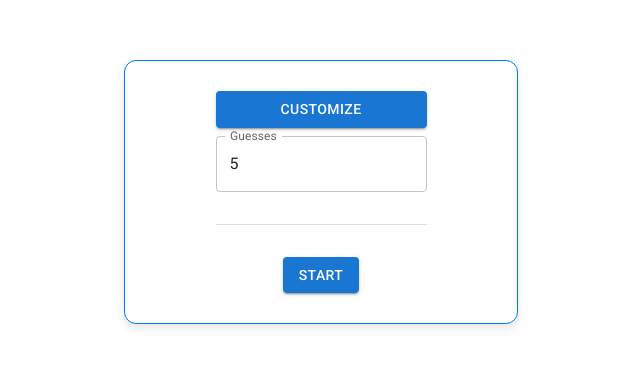
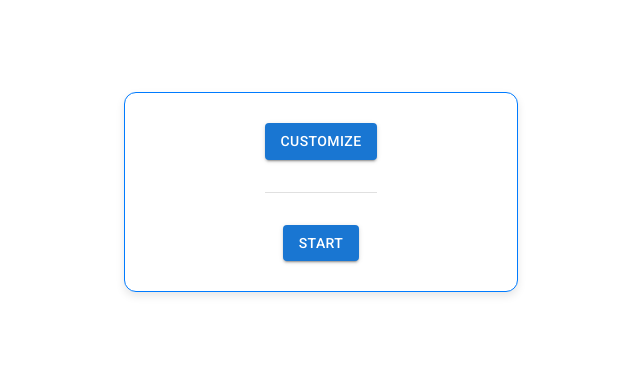
Before and after one commit to skyler-vestal/type-kwon-do, a React (Vite) app: page /type-kwon-do/ in a window 1280 px wide. Shown: the part 216-582 px from the top of the page, without its empty margins (319-959 px from the left). Built offline with nearby package versions, Linux system fonts and the light colour scheme; what kroman would draw is missing.

Commit message:
Buggy but flow running

```diff
--- a/src/App.tsx
+++ b/src/App.tsx
@@ -21,7 +21,6 @@ const koreanSyllables = [
     ["ㅣ", "기", "니", "디", "리", "미", "비", "시", "이", "지", "치", "키", "티", "피", "히"],
     ["ㅐ", "개", "내", "대", "래", "매", "배", "새", "애", "재", "채", "캐", "태", "패", "해"]
 ].map((row) => row.map((char) => { const disabled = disabledSyllables.includes(char); return ({letter: char, roman: kroman.parse(char), disabled, selected: !disabled }); }));
-console.log(koreanSyllables);
 
 function App() {
     return (
--- a/src/Menu.tsx
+++ b/src/Menu.tsx
@@ -5,7 +5,7 @@ import {
   TextField,
 } from "@mui/material";
 import { Link } from "react-router-dom";
-import { useState } from "react";
+import { useEffect, useState } from "react";
 import { Character } from "./types";
 import LetterMenu from "./components/LetterMenu";
 
@@ -21,10 +21,6 @@ const getGrid = (letters: Character[][]) =>
   letters.map((row) => row.map((char) => ({ ...char })));
 
 function Menu({ letters }: Props) {
-  const [settings, setSettings] = useState<Settings>({
-    rounds: 5,
-  });
-
   const [charactersOpen, setCharactersOpen] = useState(false);
   const [grid, setGrid] = useState<Character[][]>(getGrid(letters));
 
@@ -37,6 +33,8 @@ function Menu({ letters }: Props) {
     });
   }
 
+  const generateLetterList = () => (grid.flatMap(row => row.filter(character => character.selected)).map(character => character.letter));
+
   return (
     <>
       <LetterMenu open={charactersOpen} letterGrid={grid} onClose={() => setCharactersOpen(false)} toggleLetter={toggleLetter} />
@@ -47,18 +45,9 @@ function Menu({ letters }: Props) {
               Customize
             </Button>
           }
-          <TextField
-            label="Guesses"
-            type="number"
-            value={settings.rounds}
-            onChange={(e) => {
-              const rounds = parseInt(e.target.value);
-              setSettings({ ...settings, rounds });
-            }}
-          />
         </Stack>
         <Divider />
-        <Link to="/run" state={{ rounds: settings.rounds }}>
+        <Link to="/run" state={{ letterList: generateLetterList() }}>
           <Button variant="contained">Start</Button>
         </Link>
       </Stack>
--- a/src/Run.tsx
+++ b/src/Run.tsx
@@ -6,12 +6,11 @@ import { AnswerData, FrequencyData } from "./types";
 import EndScreen from "./components/EndScreen";
 
 interface Props {
-  frequencyData: FrequencyData;
-  rounds: number;
+  letterList: string[];
 }
 
 function Run() {
-  const { frequencyData, rounds } = useLocation().state as Props;
+  const { letterList } = useLocation().state as Props;
 
   const [answerData, setAnswerData] = useState<AnswerData>({
     totalAnswered: 0,
@@ -33,9 +32,9 @@ function Run() {
 
   return (
     <>
-      {answerData.totalAnswered < rounds || inReview ? (
+      {answerData.totalAnswered < letterList.length || inReview ? (
         <LetterForm
-          frequencyData={frequencyData}
+          letters={letterList}
           onAnswer={onAnswer}
           inReview={inReview}
           setInReview={setInReview}
--- a/src/components/LetterForm.tsx
+++ b/src/components/LetterForm.tsx
@@ -2,36 +2,27 @@ import { useEffect, useState } from "react";
 // @ts-ignore
 import kroman from "kroman";
 
-import { FrequencyData } from "../types";
-import { KoreanCharacter, StyledTextField } from "./styles";
+import { BLUE, KoreanCharacter, StyledTextField } from "./styles";
 
 interface Props {
-    frequencyData: FrequencyData,
+    letters: string[],
     inReview: boolean,
     onAnswer: (isCorrect: boolean) => void,
     setInReview: (value: boolean) => void,
 }
 
-function LetterForm({ frequencyData, onAnswer, inReview, setInReview }: Props) {
+function LetterForm({ letters, onAnswer, inReview, setInReview }: Props) {
+    const [currentIndex, setCurrentIndex] = useState<number>(0);
     const [currentCharacter, setCurrentCharacter] = useState<string>('');
     const [englishCharacter, setEnglishCharacter] = useState<string>('');
     const [answer, setAnswer] = useState<string>('');
     const [shouldCount, setShouldCount] = useState<boolean>(true);
 
-    function getCharacter() {
-        const num = Math.floor(Math.random() * (frequencyData.total + 2));
-        for (const key of Object.keys(frequencyData)) {
-            if (num < frequencyData[key].runningSum) {
-                return key;
-            }
-        }
-        throw new Error('No character found');
-    }
-
     function prepareRound() {
-        const char = getCharacter();
+        const char = letters[currentIndex + 1];
         setCurrentCharacter(char);
         setEnglishCharacter(kroman.parse(char));
+        setCurrentIndex(currentIndex + 1);
     }
 
     function submitAnswer(answer: string) {
```
